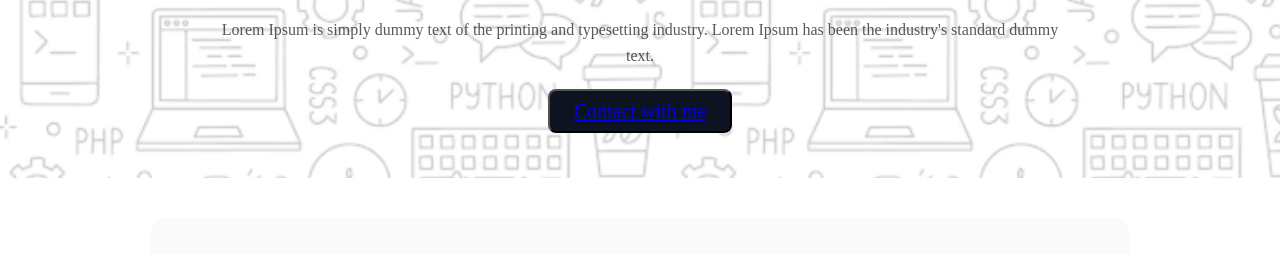
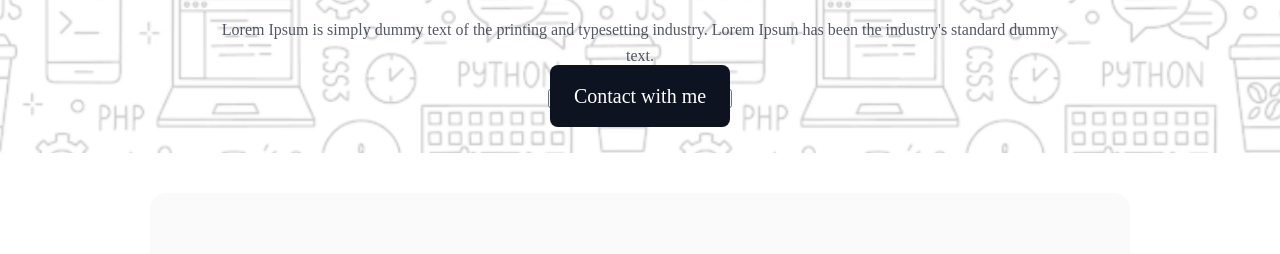
Before and after one commit to freelancer-nahida/assainment-1, a plain HTML site: page index.html in a window 1280 px wide. Shown: the part 546-800 px from the top of the page. Drawn offline with Linux system fonts and the light colour scheme; a web font is replaced by a local one.

Commit message:
add some style

```diff
--- a/css/style.css
+++ b/css/style.css
@@ -82,7 +82,7 @@ text-align: center;
 opacity: 0.7;
 
 }
-.hero-btn{
+.hero-btn a{
 padding: 20px 24px;
 border-radius: 8px;
 background: rgba(13, 19, 33, 1);
@@ -93,6 +93,9 @@ font-weight: 400;
 line-height: 0px;
 letter-spacing: 0%;
 text-align: center;
+}
+.hero-btn > a{
+text-decoration: none;
 }
 
 /* style web-devlopment */
```
